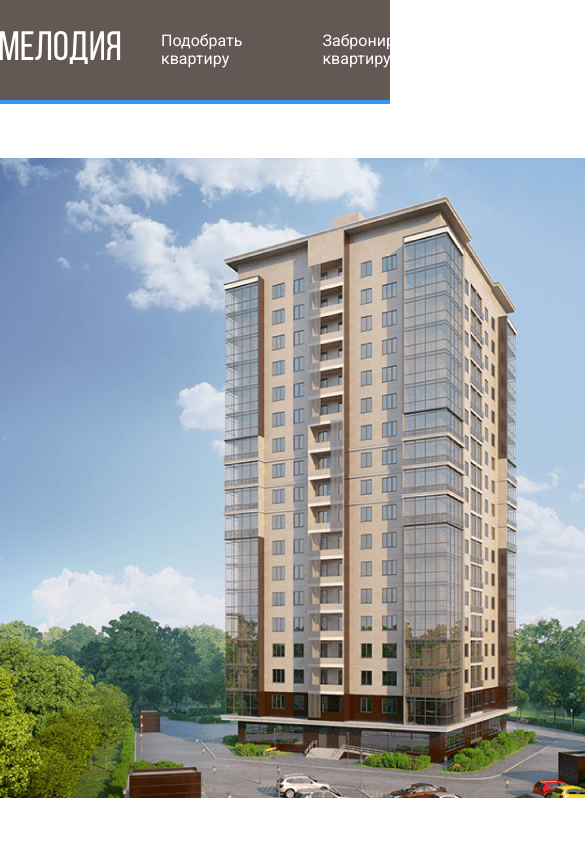
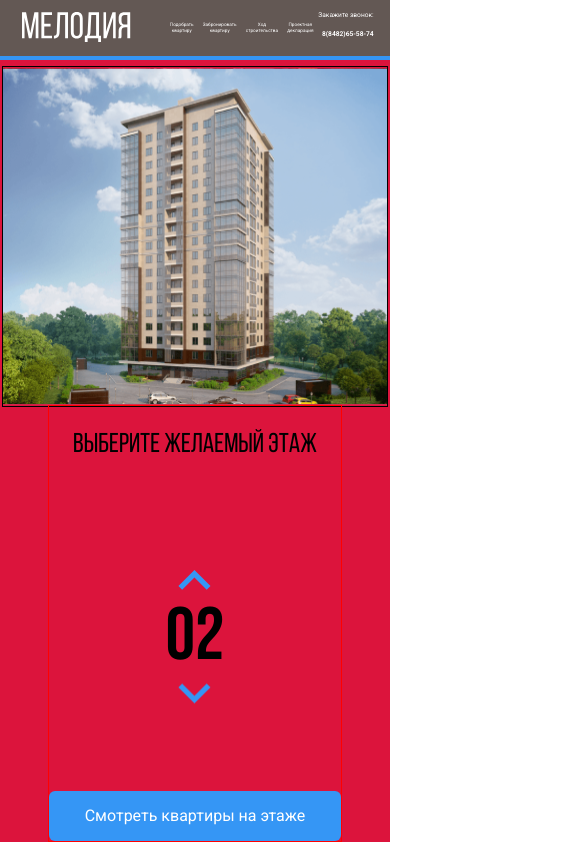
Before and after one commit to AlenaRudenko/MelodyBuilding, a plain HTML site: page index.html in a window 390 px wide. Shown: the top 844 px of the page, 585 px wide, since content can reach past the window. Drawn offline with nearby package versions, Linux system fonts and the light colour scheme.

Commit message:
фикс багов по скролу экрана и адаптация под мобильный экран

```diff
--- a/css/style.css
+++ b/css/style.css
@@ -3,27 +3,64 @@
 }
 @font-face {
   font-family: "Bebas Neue";
-  src: local("BebasNeueRegular"), url("/fonts/BebasNeueRegular.woff2") format("woff2"),
-    url("./fonts/BebasNeueRegular.woff") format("woff");
+  src: local("BebasNeueRegular"), url("../fonts/BebasNeueRegular.woff2") format("woff2"),
+    url("../fonts/BebasNeueRegular.woff") format("woff");
   font-weight: normal;
   font-style: normal;
   font-display: swap;
 }
+@media (max-width: 1100px){
+      .main__container {
+        width:100%;
+        flex-direction: column;
+        align-items:center;
+        justify-content: center;
+        margin: none;
+        padding-top: 5px;
+      }
+      .header {
+        font-size: 1.2vw;
+        text-align: center;
+      }
+      .navbar__item {
+        margin-right:1%;
+      }
+      .navbar__logo img {
+        width: 90%;
+      }
+      .navbar__contacts span {
+        font-size: 1.7vw;
+      }
+      .navbar__contacts a {
+        font-size: 1.7vw;
+      }
+      .navbar {
+       max-width: 100%;
+       justify-content: space-between;
+       margin: none;
+      }
+      .main__buttonblue {
+        margin-top: 0px;
+      }
+}
+
 body {
   font-family: "Roboto";
   font-weight: 400;
   font-size: 16px;
 }
 .header {
+  max-width: 100%;
   background-color: #635854;
   padding: 12px 0px;
   border-bottom: 4px solid #3596F5;
+  text-align: center;
 }
 .navbar {
-  max-width: 1280px;/*по гриду определила рабочую область*/
+  width: 1280px;/*по гриду определила рабочую область*/
   margin: auto;/*выравнила всё*/
   display: flex;
-  justify-content: space-between;
+  justify-content: space-around;
   align-items:center;
 }
 .navbar__item {
@@ -38,7 +75,7 @@ body {
   list-style: none;/*убрала точки, хотя их не было*/
 }
 .navbar__item {
-  margin: 0px 40px;/*разлепила ссылки*/
+  padding-right: 7%;
 }
 .navbar__link {
   text-decoration: none;
@@ -65,10 +102,31 @@ body {
   line-height: 20px;
 }
 .main {
+  /* max-height: 100%; */
+  max-width: 100%;
+  background-color:#E5E5E5;
+}
+.main__container {
+  /* max-height: 100%; */
   max-width: 1280px;
   margin: auto;
   padding-top: 54px;
   display: flex;
+  align-items:center
+
+}
+.main__image {
+  display: flex;
+  box-sizing: border-box;
+}
+.main__image svg {
+  margin: 0.1em;
+  max-width:100%;
+  height: 100%;
+  border:1px solid black;
+}
+.main__info {
+  border:1px solid red;
 }
 .main__homeimage path {
   opacity: 0;
@@ -101,7 +159,7 @@ body {
   font-size: 74px;
   font-style:normal;
   font-weight: normal;
-  margin: 25px 0px;
+  /* margin: 25px 0px; */
 }
 .main__buttondown {/*нижняя кнопка счетчика*/
   transform:rotateX(180deg);
@@ -122,3 +180,21 @@ body {
 path.current-floor { /*подсветка этажа из js*/
   opacity: 1;
 }
+@media (max-width:500px) {
+  .main__container {
+    width:100%;
+    height: 92.7vh;
+    padding-top: 5px;
+    background-color:crimson;
+  }
+  .main__buttonblue {
+    margin-top: 0px;
+  }
+  .main__title {
+    text-align: center;
+    font-size: 1.7em;
+  }
+  .main__info {
+
+  }
+}
--- a/index.html
+++ b/index.html
@@ -44,6 +44,7 @@
         <!-- /.navbar -->
     </header>
     <main class="main">
+        <div class="main__container">
             <div class="main__image">
                 <svg class="main__homeimage" width="734" height="640" viewBox="0 0 734 640" fill="none" xmlns="http://www.w3.org/2000/svg" xmlns:xlink="http://www.w3.org/1999/xlink">
                     <rect width="734" height="640" fill="url(#pattern0)"/>
@@ -85,6 +86,7 @@
                 </div>
                 <div class="main__buttonblue">Смотреть квартиры на этаже</div>
             </div>
+        </div>
     </main>
     <script src="https://code.jquery.com/jquery-3.6.0.min.js" integrity="sha256-/xUj+3OJU5yExlq6GSYGSHk7tPXikynS7ogEvDej/m4=" crossorigin="anonymous"></script>
     <script src="JS/main.js"></script>
```
Lines whose indentation alone changed are shown as unchanged.
